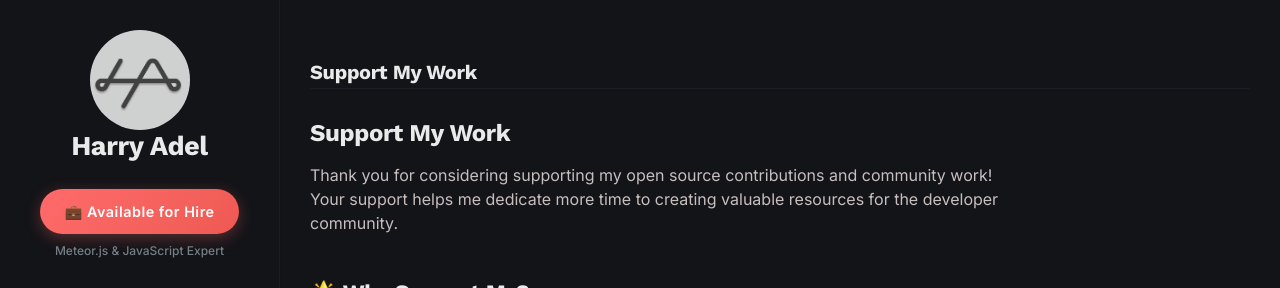
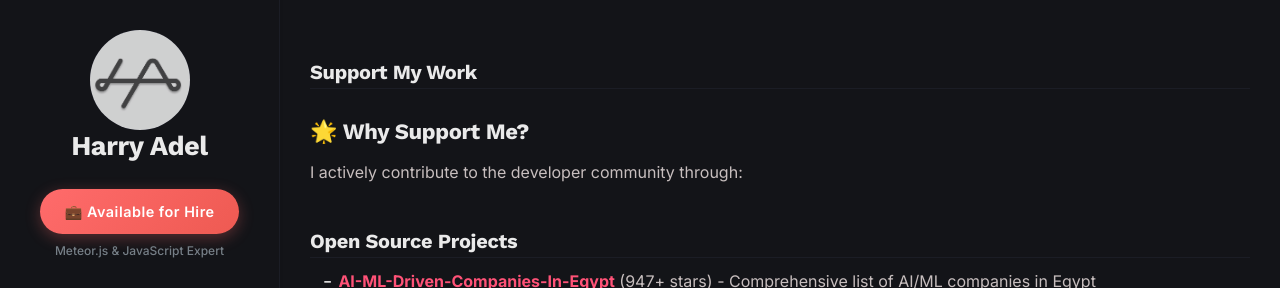
Before and after one commit to harryadel/harryadel.github.io, a Jekyll site: the page built from support.md, in a window 1280 px wide and 900 px high, cut to the strip 0-288 px from the top of the window. Built offline with Jekyll 4.4.1, drawn with Linux system fonts in a browser that asks for light colours.

Commit message:
Remove introductory support section from support.md

```diff
--- a/support.md
+++ b/support.md
@@ -4,10 +4,6 @@ title: Support My Work
 permalink: /support/
 description: Support Harry Adel's open source contributions and community work through sponsorship, donations, or by spreading the word.
 ---
-
-# Support My Work
-
-Thank you for considering supporting my open source contributions and community work! Your support helps me dedicate more time to creating valuable resources for the developer community.
 
 ## 🌟 Why Support Me?
 
```
